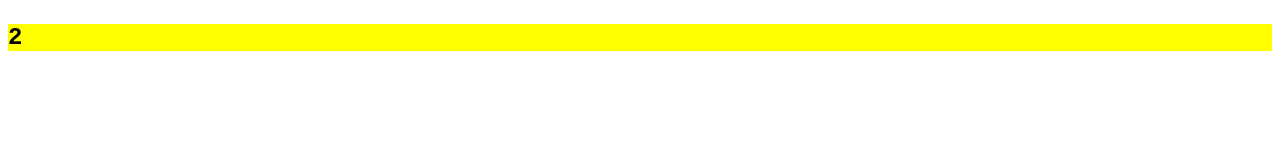
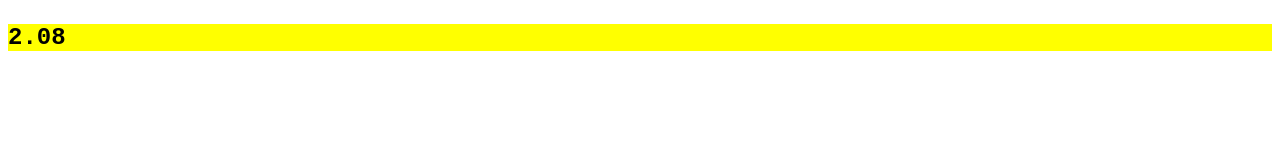
Before and after one commit to IlIIIlIIIlIlIlI/Bill-spliting-among-friends, a React (Create React App) app: page / in a window 1280 px wide. Shown: the top 160 px of the page. Built offline with nearby package versions, Linux system fonts and the light colour scheme.

Commit message:
update git

```diff
--- a/src/App.tsx
+++ b/src/App.tsx
@@ -7,7 +7,7 @@ function App() {
   return (
     <div className={`${baseClass}__header`}>
       <div>
-        <pre>{getDividedValueUpto2ndDecimal(2.0)}</pre>
+        <pre>{getDividedValueUpto2ndDecimal(2.089)}</pre>
       </div>
     </div>
   );
```
